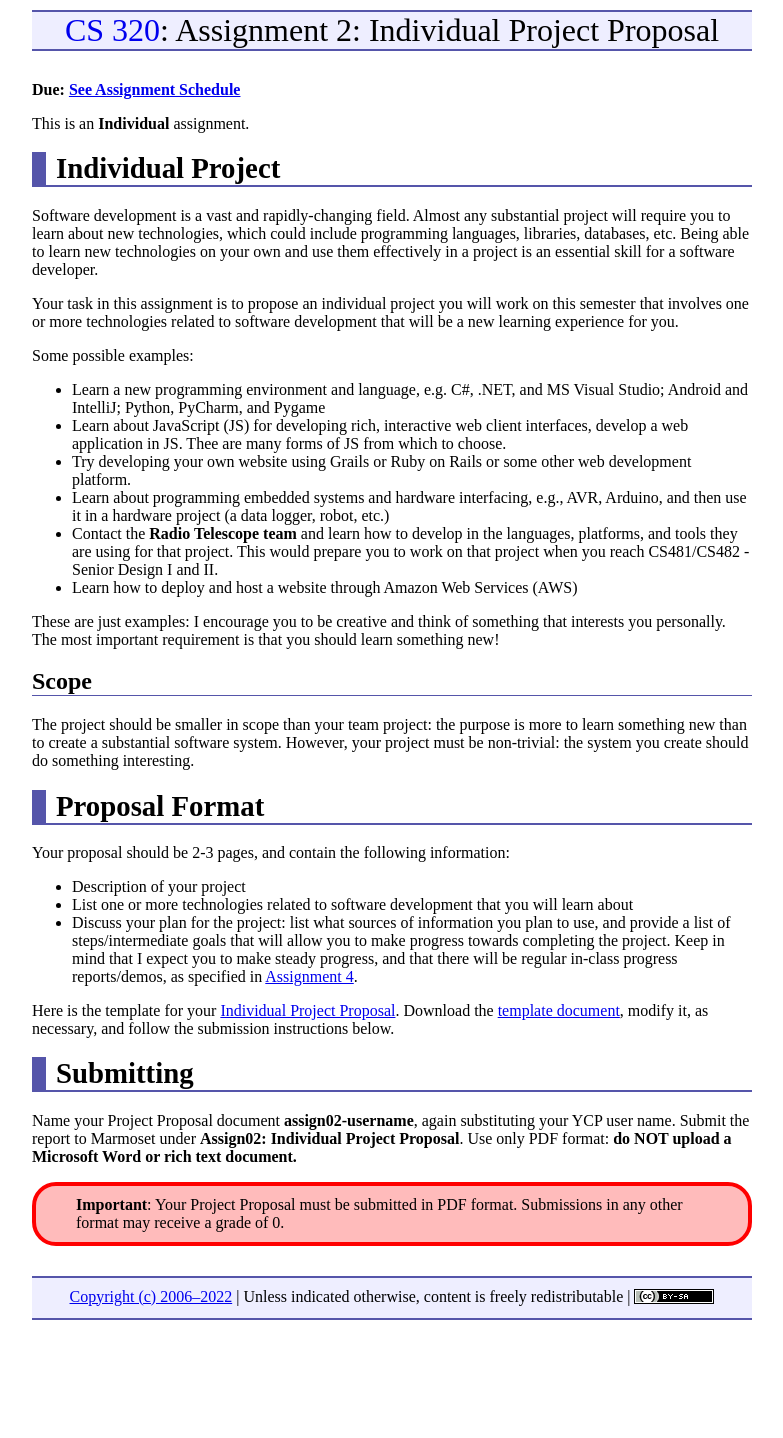
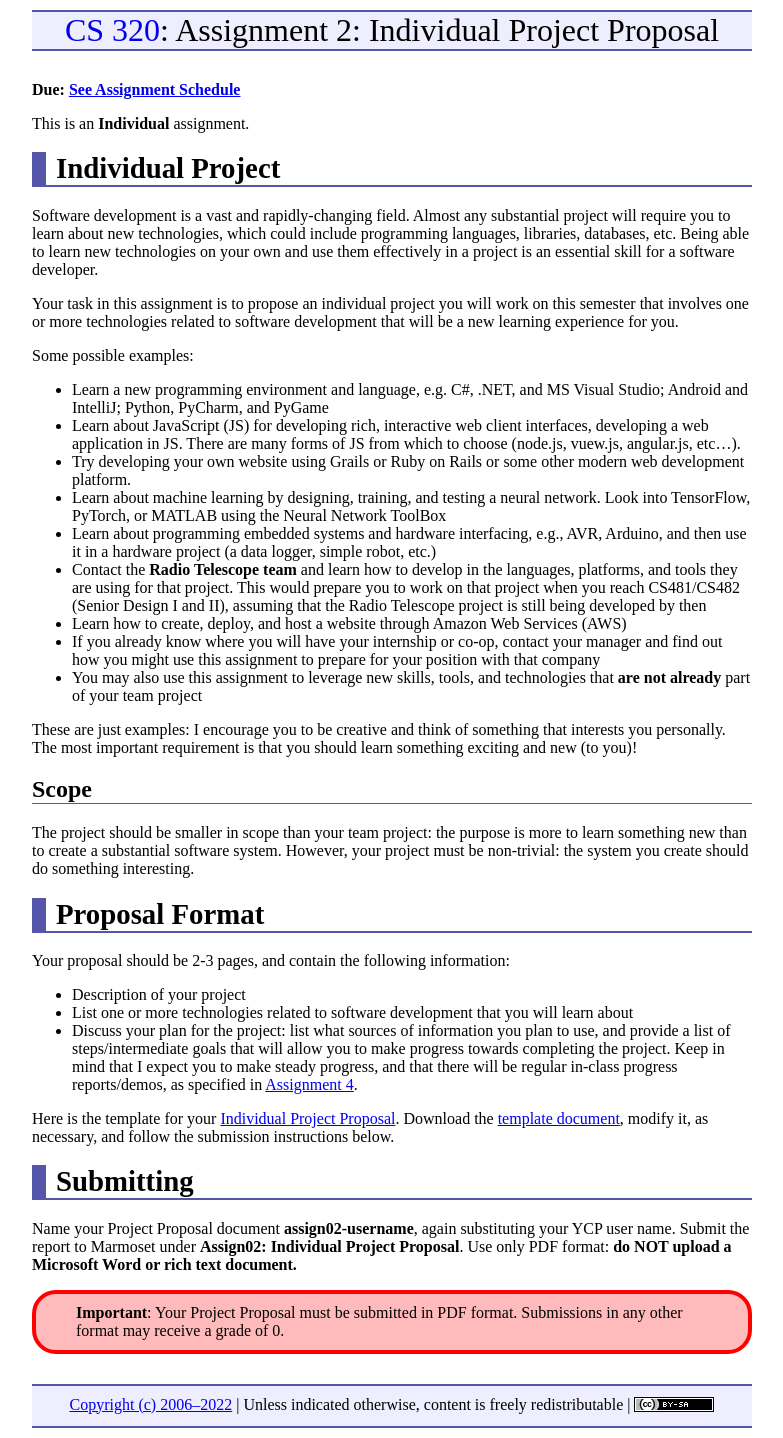
Before and after one commit to ycpcs/cs320-spring2022, a Jekyll site: the page built from assign/assign02.md, in a window 1280 px wide. Shown: the whole page, without its empty margins (248-1031 px from the left). Built offline with Jekyll 4.4.1, drawn with Linux system fonts in a browser that asks for light colours; before the commit the page ends 1330 px from its top, so only the background shows below that.

Commit message:
updated project ideas

```diff
--- a/assign/assign02.md
+++ b/assign/assign02.md
@@ -25,27 +25,24 @@ for you.
 
 Some possible examples:
 
-* Learn a new programming environment and language, e.g. C#, .NET, and MS Visual Studio; Android and IntelliJ; Python, PyCharm, and Pygame
-* Learn about JavaScript (JS) for developing rich, interactive web client interfaces,
-  develop a web application in JS.  Thee are many forms of JS from which to choose.
-* Try developing your own website using Grails or Ruby on Rails or some other web development platform.
-* Learn about programming embedded systems and hardware interfacing,
-  e.g., AVR, Arduino, and then use it in a hardware project (a data logger,
-  robot, etc.)
-* Contact the **Radio Telescope team** and learn how to develop in the languages, platforms, and tools they are using for that project.  This would prepare you to work on that project when you reach CS481/CS482 - Senior Design I and II.
-* Learn how to deploy and host a website through Amazon Web Services (AWS)
+* Learn a new programming environment and language, e.g. C#, .NET, and MS Visual Studio; Android and IntelliJ; Python, PyCharm,
+and PyGame
+* Learn about JavaScript (JS) for developing rich, interactive web client interfaces, developing a web application in JS.  There are many forms of JS from which to choose (node.js, vuew.js, angular.js, etc...).
+* Try developing your own website using Grails or Ruby on Rails or some other modern web development platform.
+* Learn about machine learning by designing, training, and testing a neural network.  Look into TensorFlow, PyTorch, or MATLAB using the Neural Network ToolBox
+* Learn about programming embedded systems and hardware interfacing, e.g., AVR, Arduino, and then use it in a hardware project (a data logger, simple robot, etc.)
+* Contact the **Radio Telescope team** and learn how to develop in the languages, platforms, and tools they are using for that project.  This would prepare you to work on that project when you reach CS481/CS482 (Senior Design I and II), assuming that the Radio Telescope project is still being developed by then
+* Learn how to create, deploy, and host a website through Amazon Web Services (AWS)
+* If you already know where you will have your internship or co-op, contact your manager and find out how you might use this assignment to prepare for your position with that company
+* You may also use this assignment to leverage new skills, tools, and technologies that **are not already** part of your team project
 
-These are just examples: I encourage you to be creative and
-think of something that interests you personally.  The most important
-requirement is that you should learn something new!
+These are just examples: I encourage you to be creative and think of something that interests you personally.  The most important
+requirement is that you should learn something exciting and new (to you)!
 
 Scope
 -----
 
-The project should be smaller in scope than your team project:
-the purpose is more to learn something new than to create a substantial
-software system.  However, your project must be non-trivial: the
-system you create should do something interesting.
+The project should be smaller in scope than your team project: the purpose is more to learn something new than to create a substantial software system.  However, your project must be non-trivial: the system you create should do something interesting.
 
 Proposal Format
 ===============
```
